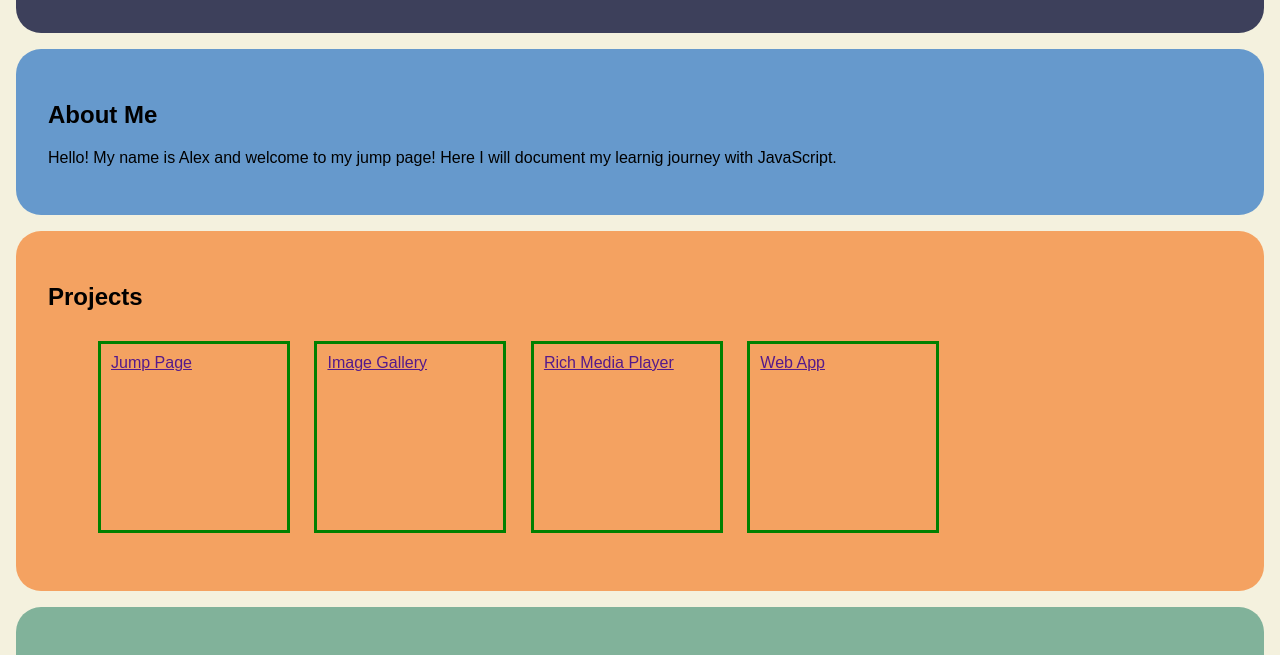
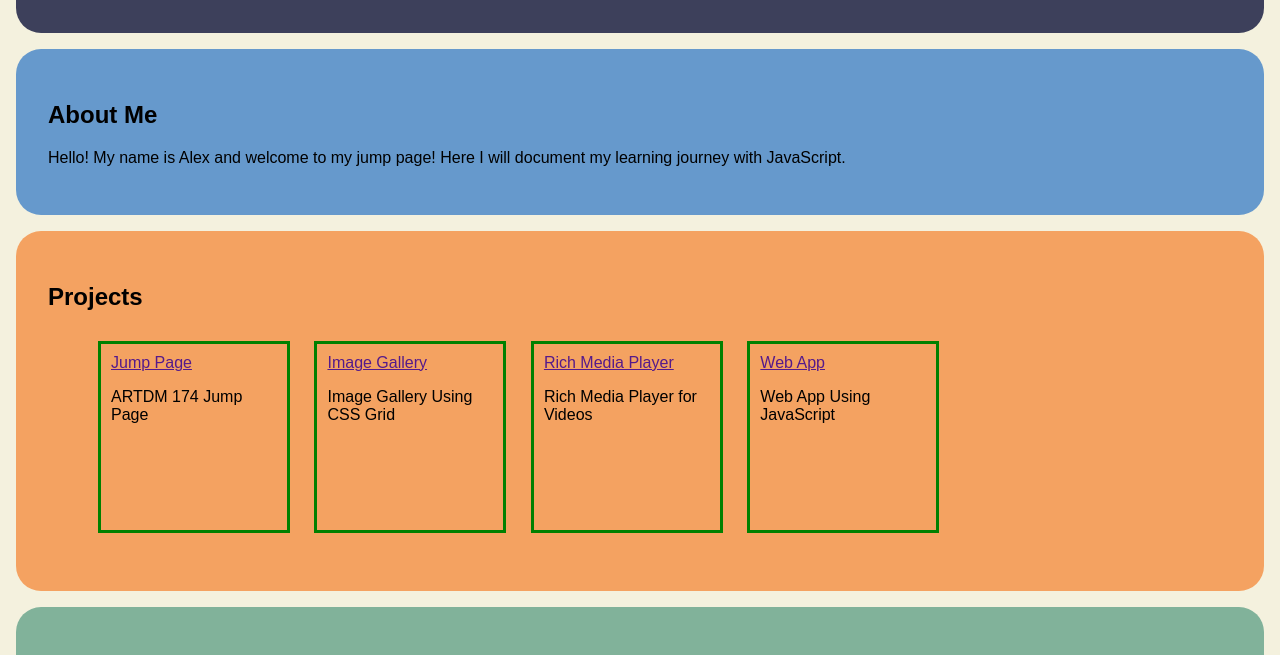
Before and after one commit to alexmaddux99/ARTDM-174, a plain HTML site: page CSS Animation/index.html in a window 1280 px wide. Shown: the part 127-782 px from the top of the page. Drawn offline with Linux system fonts and the light colour scheme; a web font is replaced by a local one.

Commit message:
Project Descriptions

```diff
--- a/CSS Animation/index.html
+++ b/CSS Animation/index.html
@@ -20,16 +20,20 @@
     <main>
         <section class="intro">
             <h2>About Me</h2>
-            <p>Hello! My name is Alex and welcome to my jump page! Here I will document my learnig journey with JavaScript.</p>
+            <p>Hello! My name is Alex and welcome to my jump page! Here I will document my learning journey with JavaScript.</p>
         </section>
 
         <section class="projects">
             <h2>Projects</h2>
             <ul>
-                <li><a href="">Jump Page</a></li>
-                <li><a href="">Image Gallery</a></li>
-                <li><a href="">Rich Media Player</a></li>
-                <li><a href="">Web App</a></li>
+                <li><a href="">Jump Page</a>
+                <p>ARTDM 174 Jump Page</p></li>
+                <li><a href="">Image Gallery</a>
+                <p>Image Gallery Using CSS Grid</p></li>
+                <li><a href="">Rich Media Player</a>
+                <p>Rich Media Player for Videos</p></li>
+                <li><a href="">Web App</a>
+                <p>Web App Using JavaScript</p></li>
             </ul>
         </section>
 
```
